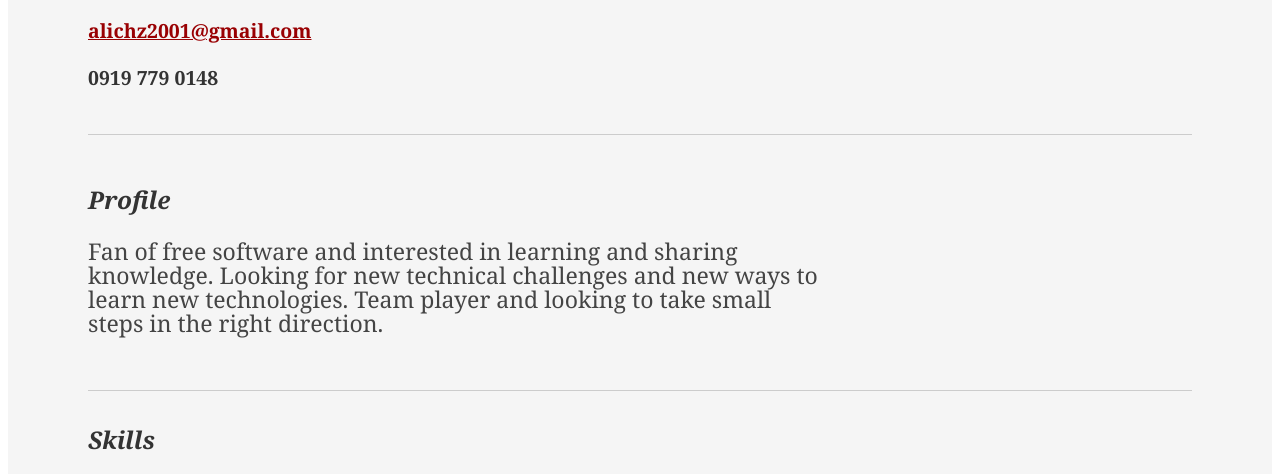
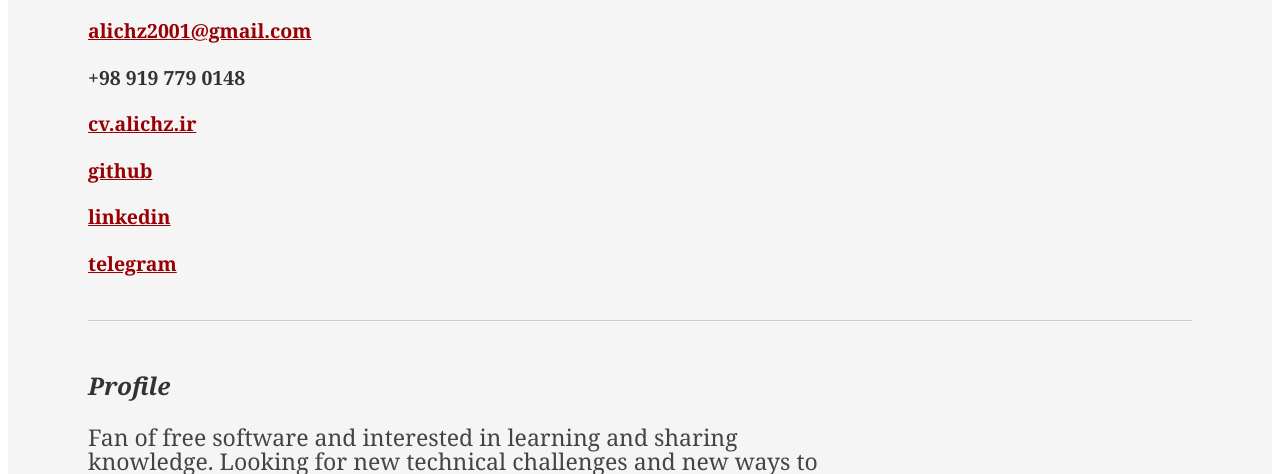
Before and after one commit to alichz2001/alichz2001, a plain HTML site: page index.html in a window 1280 px wide. Shown: the part 271-745 px from the top of the page. Drawn offline with Linux system fonts and the light colour scheme; a small style sheet from the web is missing.

Commit message:
Update index.html

```diff
--- a/index.html
+++ b/index.html
@@ -74,8 +74,6 @@ a#pdf:hover { background: #222; }
 .yui-gf .yui-u{width:80.2%;}
 .yui-gf div.first{width:12.3%;}
 
-
-
 </style>
 <head>
 
@@ -107,7 +105,11 @@ a#pdf:hover { background: #222; }
 						<h3><a id="pdf" href="#">Download PDF</a></h3>
 						-->
 						<h3><a href="mailto:alichz2001@gmail.com">alichz2001@gmail.com</a></h3>
-						<h3>0919 779 0148</h3>
+						<h3>+98 919 779 0148</h3>
+						<h3><a href="http://cv.alichz.ir">cv.alichz.ir</a></h3>
+						<h3><a href="https://github.com/alichz2001">github</a></h3>
+						<h3><a href="https://www.linkedin.com/in/ali-choopani-4994881b4">linkedin</a></h3>
+						<h3><a href="https://t.me/AChZ1380">telegram</a></h3>
 					</div><!--// .contact-info -->
 				</div>
 			</div><!--// .yui-gc -->
@@ -276,7 +278,7 @@ a#pdf:hover { background: #222; }
 
 						<div class="yui-gf">
 						<div class="yui-u first">
-							<h2>Interests</h2>
+							<h>Interests</h2>
 						</div>
 						<div class="yui-u">
 							<ul class="talent">
@@ -317,7 +319,7 @@ a#pdf:hover { background: #222; }
 		</div><!--// bd -->
 
 		<div id="ft">
-			<p>Ali Choopani &mdash; <a href="mailto:alichz2001@gmail.com">alichz2001@gmail.com</a> &mdash; 0919 779 0148</p>
+			<p>Ali Choopani &mdash; <a href="mailto:alichz2001@gmail.com">alichz2001@gmail.com</a> &mdash; +98 919 779 0148</p>
 		</div><!--// footer -->
 
 	</div><!-- // inner -->
```
